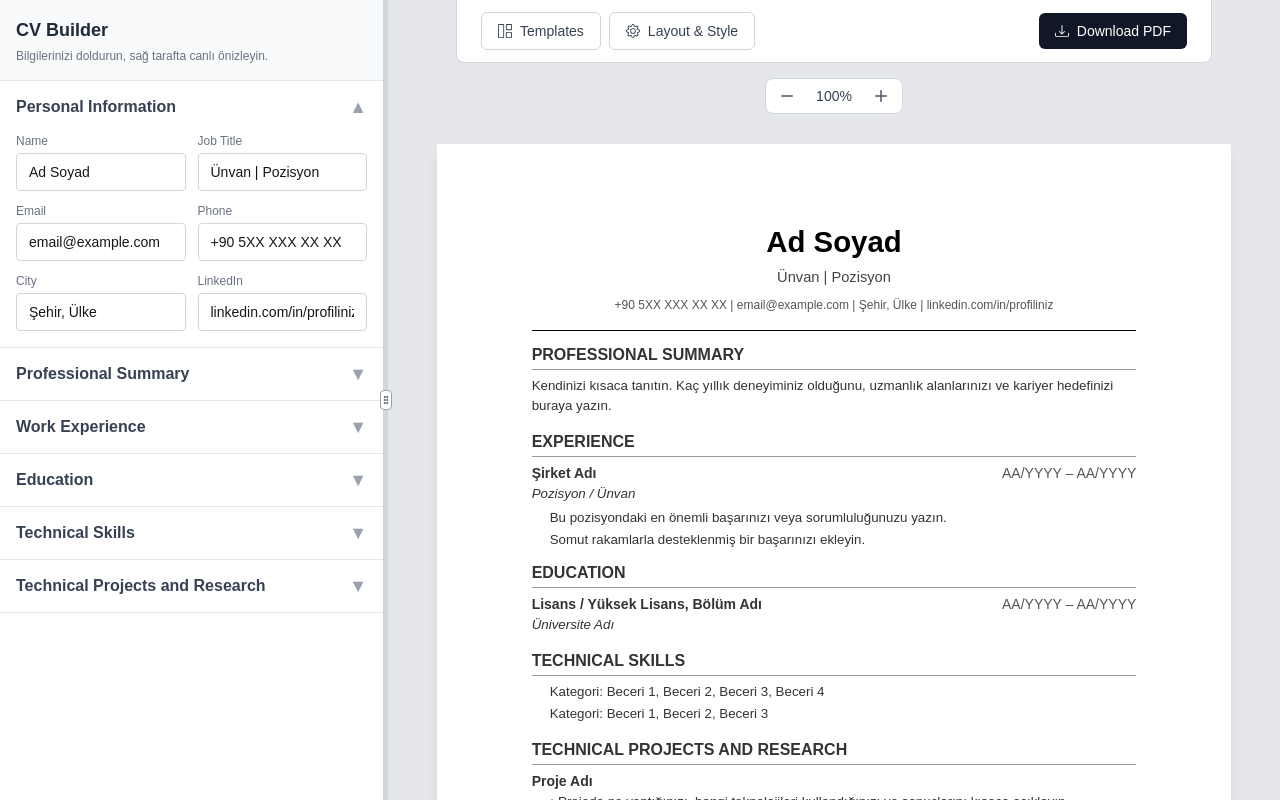
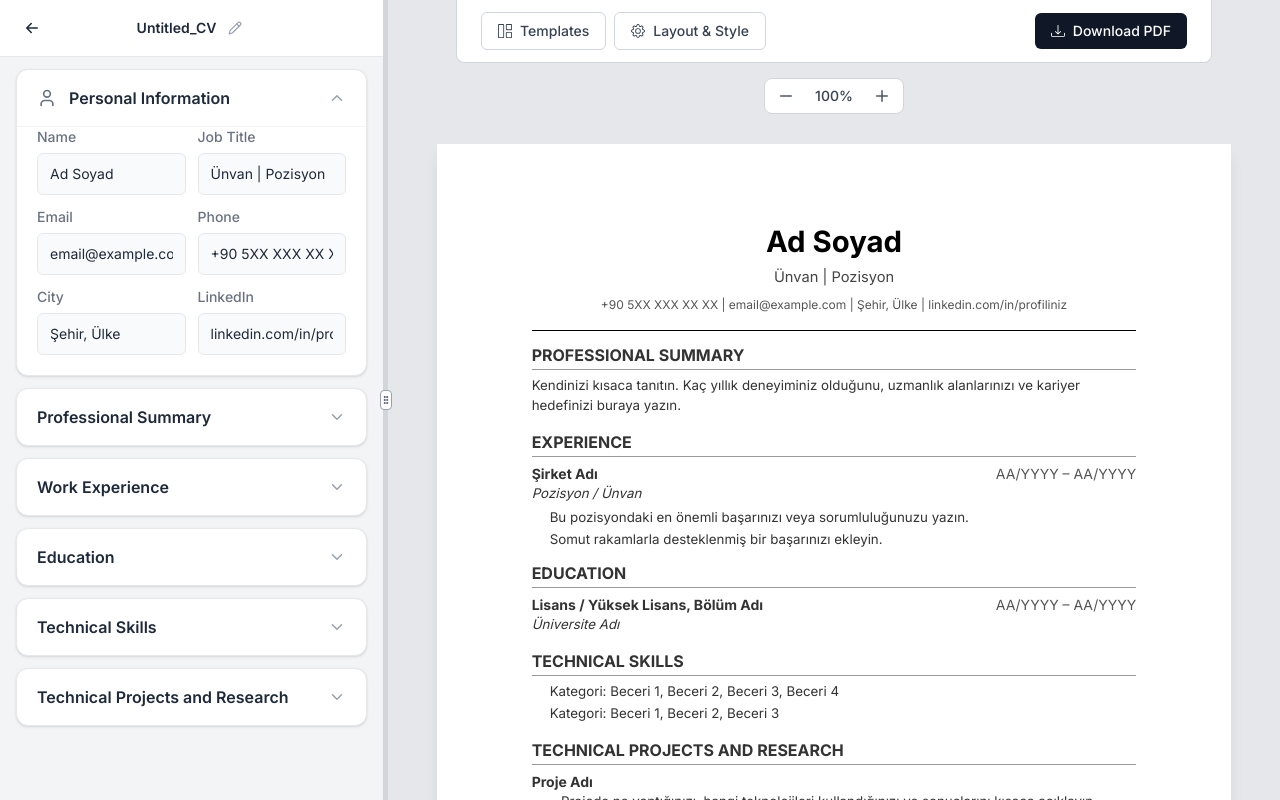
Before and after one commit to kutluyigitturk/ats-resume-builder, a Next.js app: page /builder in a window 1280 px wide. Shown: the top 800 px of the page. Built offline with nearby package versions, Linux system fonts and the light colour scheme.

Commit message:
Redesign left panel with card sections, Inter font, resizable PDF name, and updated input styles

```diff
--- a/src/app/builder/page.js
+++ b/src/app/builder/page.js
@@ -49,17 +49,33 @@ const initialCV = {
 };
 
 // Reusable accordion section component
-function Section({ title, isOpen, onToggle, children }) {
+function Section({ title, icon, isOpen, onToggle, children }) {
   return (
-    <div className="border-b border-gray-200">
+    <div className="mx-4 my-3 bg-white rounded-xl border border-gray-200 shadow-sm overflow-hidden">
       <button
         onClick={onToggle}
-        className="w-full flex justify-between items-center py-3 px-4 hover:bg-gray-50 text-left"
+        className="w-full flex justify-between items-center py-4 px-5 hover:bg-gray-50 text-left transition-colors"
       >
-        <span className="font-semibold text-gray-700">{title}</span>
-        <span className="text-gray-400 text-lg">{isOpen ? "▲" : "▼"}</span>
+        <div className="flex items-center gap-3">
+          {icon && <span className="text-gray-500">{icon}</span>}
+          <span className="font-semibold text-gray-800 text-base">{title}</span>
+        </div>
+        <svg
+          xmlns="http://www.w3.org/2000/svg"
+          width="18"
+          height="18"
+          viewBox="0 0 24 24"
+          fill="none"
+          stroke="currentColor"
+          strokeWidth="2"
+          strokeLinecap="round"
+          strokeLinejoin="round"
+          className={`text-gray-400 transition-transform duration-200 ${isOpen ? "rotate-180" : ""}`}
+        >
+          <path d="m6 9 6 6 6-6"/>
+        </svg>
       </button>
-      {isOpen && <div className="px-4 pb-4">{children}</div>}
+      {isOpen && <div className="px-5 pb-5 border-t border-gray-100">{children}</div>}
     </div>
   );
 }
@@ -80,6 +96,10 @@ export default function Builder() {
   // Zoom controls
   const zoomIn = () => setZoom((prev) => Math.min(prev + 10, 150));
   const zoomOut = () => setZoom((prev) => Math.max(prev - 10, 40));
+
+  // PDF file name state
+  const [pdfName, setPdfName] = useState("Untitled_CV");
+  const [editingName, setEditingName] = useState(false);
 
   // Resizable panel state
   const [panelWidth, setPanelWidth] = useState(384);
@@ -133,7 +153,7 @@ export default function Builder() {
           <style>
             * { margin: 0; padding: 0; box-sizing: border-box; }
             body {
-              font-family: Arial, sans-serif;
+              font-family: Inter, sans-serif;
               font-size: 11pt;
               line-height: 1.5;
               color: #333;
@@ -316,7 +336,7 @@ export default function Builder() {
       const url = window.URL.createObjectURL(blob);
       const a = document.createElement("a");
       a.href = url;
-      a.download = `${cv.name.replace(/\s+/g, "_")}_CV.pdf`;
+      a.download = `${pdfName.replace(/\s+/g, "_")}.pdf`;
       a.click();
       window.URL.revokeObjectURL(url);
     } catch (error) {
@@ -487,27 +507,69 @@ export default function Builder() {
 
   // Shared input style
   const inputStyle =
-    "w-full border border-gray-300 rounded px-3 py-2 text-sm focus:outline-none focus:border-blue-500";
-  const labelStyle = "block text-xs font-medium text-gray-500 mb-1";
+    "w-full border border-gray-200 rounded-md bg-gray-50 px-3 py-2.5 text-sm text-gray-800 focus:outline-none focus:border-gray-900 transition-all";
+  const labelStyle = "block text-sm font-medium text-gray-500 mb-1.5";
 
   return (
     <div className="min-h-screen bg-gray-200 flex">
       {/* ==================== LEFT PANEL - FORM ==================== */}
       <div
-        className="bg-white border-r border-gray-300 overflow-y-auto h-screen sticky top-0"
+        className="bg-gray-100 border-r border-gray-300 overflow-y-auto h-screen sticky top-0"
         style={{ width: `${panelWidth}px` }}
       >
-        {/* Header */}
-        <div className="p-4 border-b border-gray-200 bg-gray-50">
-          <h1 className="text-lg font-bold text-gray-800">CV Builder</h1>
-          <p className="text-xs text-gray-500 mt-1">
-            Bilgilerinizi doldurun, sağ tarafta canlı önizleyin.
-          </p>
+        {/* Top Bar */}
+        <div className="sticky top-0 z-10 bg-white border-b border-gray-200 px-4 py-3">
+          <div className="flex items-center justify-between">
+            {/* Back Button */}
+            <button className="p-1 rounded-md hover:bg-gray-100 transition-colors text-gray-800">
+              <svg xmlns="http://www.w3.org/2000/svg" width="24" height="24" fill="currentColor" viewBox="0 0 16 16">
+                <path fillRule="evenodd" d="M12 8a.5.5 0 0 1-.5.5H5.707l2.147 2.146a.5.5 0 0 1-.708.708l-3-3a.5.5 0 0 1 0-.708l3-3a.5.5 0 1 1 .708.708L5.707 7.5H11.5a.5.5 0 0 1 .5.5"/>
+              </svg>
+            </button>
+
+            {/* PDF Name */}
+            <div className="flex items-center gap-2">
+              {editingName ? (
+                <input
+                  autoFocus
+                  value={pdfName}
+                  onChange={(e) => setPdfName(e.target.value)}
+                  onBlur={() => setEditingName(false)}
+                  onKeyDown={(e) => e.key === "Enter" && setEditingName(false)}
+                  className="text-sm font-semibold text-gray-800 border-b border-gray-400 outline-none text-center px-1 py-0.5 bg-transparent"
+                />
+              ) : (
+                <span
+                  className="text-sm font-semibold text-gray-800 cursor-pointer"
+                  onClick={() => setEditingName(true)}
+                >
+                  {pdfName}
+                </span>
+              )}
+              <button
+                onClick={() => setEditingName(true)}
+                className="p-1 rounded-md hover:bg-gray-100 transition-colors text-gray-400 hover:text-gray-600"
+              >
+                <svg xmlns="http://www.w3.org/2000/svg" width="14" height="14" viewBox="0 0 24 24" fill="none" stroke="currentColor" strokeWidth="2" strokeLinecap="round" strokeLinejoin="round">
+                  <path d="M21.174 6.812a1 1 0 0 0-3.986-3.987L3.842 16.174a2 2 0 0 0-.5.83l-1.321 4.352a.5.5 0 0 0 .623.622l4.353-1.32a2 2 0 0 0 .83-.497z"/>
+                  <path d="m15 5 4 4"/>
+                </svg>
+              </button>
+            </div>
+
+            {/* Spacer for symmetry */}
+            <div className="w-8"></div>
+          </div>
         </div>
 
         {/* Personal Information */}
         <Section
           title="Personal Information"
+          icon={
+            <svg xmlns="http://www.w3.org/2000/svg" width="20" height="20" viewBox="0 0 24 24" fill="none" stroke="currentColor" strokeWidth="2" strokeLinecap="round" strokeLinejoin="round">
+              <path d="M19 21v-2a4 4 0 0 0-4-4H9a4 4 0 0 0-4 4v2"/><circle cx="12" cy="7" r="4"/>
+            </svg>
+          }
           isOpen={openSections.personal}
           onToggle={() => toggleSection("personal")}
         >
@@ -907,7 +969,7 @@ export default function Builder() {
               width: "210mm",
               minHeight: "297mm",
               padding: "20mm 25mm",
-              fontFamily: "Arial, sans-serif",
+              fontFamily: "Inter, sans-serif",
               fontSize: "11pt",
               lineHeight: "1.5",
               color: "#333",
--- a/src/app/layout.js
+++ b/src/app/layout.js
@@ -1,27 +1,21 @@
-import { Geist, Geist_Mono } from "next/font/google";
+import { Inter } from "next/font/google";
 import "./globals.css";
 
-const geistSans = Geist({
-  variable: "--font-geist-sans",
+const inter = Inter({
   subsets: ["latin"],
-});
-
-const geistMono = Geist_Mono({
-  variable: "--font-geist-mono",
-  subsets: ["latin"],
+  display: "swap",
+  fallback: ["sans-serif"],
 });
 
 export const metadata = {
-  title: "Create Next App",
-  description: "Generated by create next app",
+  title: "ATS Resume Builder",
+  description: "ATS-friendly resume builder with live preview and text-based PDF export",
 };
 
 export default function RootLayout({ children }) {
   return (
     <html lang="en">
-      <body
-        className={`${geistSans.variable} ${geistMono.variable} antialiased`}
-      >
+      <body className={`${inter.className} antialiased`}>
         {children}
       </body>
     </html>
```
